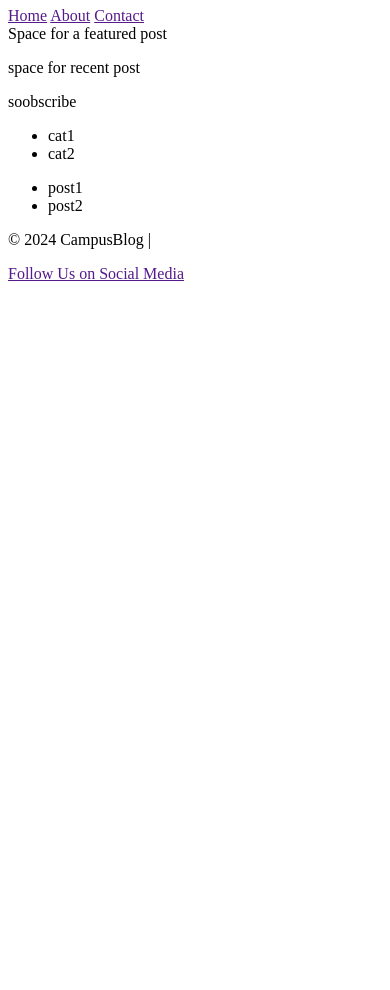
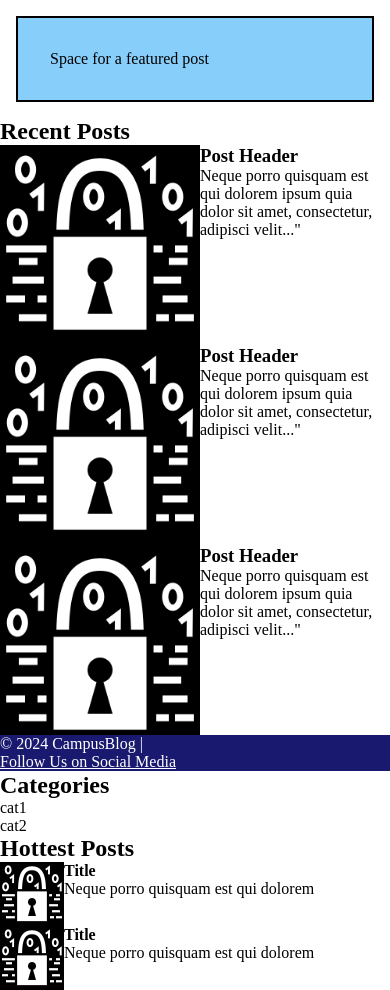
Before and after one commit to Chas-J-Fullstack-Norrland/WebbV1Boiler, a plain HTML site: page Index.html in a window 390 px wide. Shown: the part 73-1063 px from the top of the page. Before the commit the page ends 844 px from the top, so only its background shows below. Drawn offline with Linux system fonts and the light colour scheme; a script that the page names is missing.

Commit message:
Index Structure and responsive CSS

```diff
--- a/Index.html
+++ b/Index.html
@@ -4,13 +4,13 @@
     <meta charset='utf-8'>
     <title>Campus Blog</title>
     <meta name='viewport' content='width=device-width, initial-scale=1'>
-    <link rel='stylesheet' type='text/css' media='screen' href='main.css'>
+    <link rel='stylesheet' href='index.css'>
     <script src='main.js'></script>
 </head>
 <body>
-    <header>
+    <header class="bg-header text-light">
         <div>
-            <h1 class="logo">EventHub</h1>
+            <h1 class="logo">CampusBlog</h1>
         </div>
         <section>
             <nav class="nav">
@@ -21,31 +21,69 @@
         </section>
     </header>
     <main>
-        <section title="Featured">
-            Space for a featured post
+        <section class="featured-post" title="Featured">
+            <p>Space for a featured post</p>
         </section>
-        <div class="two-column-flex">
-            <section title="recent-posts"><p>space for recent post</p></section>
-            <div class="three-column-flex">
-                <section title="Subscribe"><p>soobscribe</p></section>
+        <div class="page-layout">
+            <section class="recent-posts" title="recent-posts">
+                <h2>Recent Posts</h2>
+                <card class="recent-post">
+                    <img  class="postimage" src="encrypted-channel.png" alt="Placeholder Postimg">
+                    <article>
+                        <h3>Post Header</h3>
+                        <p>Neque porro quisquam est qui dolorem ipsum quia dolor sit amet, consectetur, adipisci velit..."</p>
+                    </article>
+                </card>
+                <card class="recent-post">
+                    <img  class="postimage" src="encrypted-channel.png" alt="Placeholder Postimg">
+                    <article>
+                        <h3>Post Header</h3>
+                        <p>Neque porro quisquam est qui dolorem ipsum quia dolor sit amet, consectetur, adipisci velit..."</p>
+                    </article>
+                </card>
+                <card class="recent-post">
+                    <img  class="postimage" src="encrypted-channel.png" alt="Placeholder Postimg">
+                    <article>
+                        <h3>Post Header</h3>
+                        <p>Neque porro quisquam est qui dolorem ipsum quia dolor sit amet, consectetur, adipisci velit..."</p>
+                    </article>
+                </card>
+
+            </section>
+            <div class="three-row-flex">
+                <section title="Subscribe"><h2>Subscribe</h2></section>
                 <section title="Categories">
+                    <h2>Categories</h2>
                     <ul>
                         <li>cat1</li>
                         <li>cat2</li>
                     </ul>
                 </section>
                 <section title="Popular">
-                    <ul>
-                        <li>post1</li>
-                        <li>post2</li>
-                    </ul>
+                    <h2>Hottest Posts</h2>
+                    <card class="shortpost">
+                        <img  class="postimage" src="encrypted-channel.png" alt="Placeholder Postimg">
+                        <article>
+                            <h4>Title</h4>
+                            <p>Neque porro quisquam est qui dolorem</p>
+                        </article>
+
+                    </card>
+                    <card class="shortpost">
+                        <img  class="postimage" src="encrypted-channel.png" alt="Placeholder Postimg">
+                        <article>
+                            <h4>Title</h4>
+                            <p>Neque porro quisquam est qui dolorem</p>
+                        </article>
+
+                    </card>
                 </section>
             </section>
         </section>
 
 
     </main>
-    <footer class="text-light">
+    <footer class="bg-footer text-light">
         <div class="footer_container">
             <p>&copy 2024 CampusBlog |</p>
             <a href="">Follow Us on Social Media</a>
--- /dev/null
+++ b/index.css
@@ -0,0 +1,100 @@
+* {
+  box-sizing: border-box;
+  margin: 0;
+  padding: 0;
+}
+
+.bg-header { background-color: #2563eb;
+}
+
+.bg-hero { background-color: #4074c8; }
+.bg-event { background-color: #c86240; }
+.bg-footer { background-color: midnightblue; }
+.text-light { color: #ffffff; }
+.text-dark { color: #1f2937; }
+
+
+header{
+    border: 2px solid black;
+    margin-bottom: 20px;
+}
+
+.featured-post{
+    background-color: lightskyblue;
+    border: 2px solid black;
+    padding: 2rem;
+    margin: 1rem;
+}
+
+
+.nav{
+    display: flex;
+
+}
+.nav a {
+    color: #ffffff;
+    margin:5px;
+}
+
+.page-layout{
+    display:flex;
+    flex-direction: column;
+}
+
+.recent-posts{
+    display: flex;
+    flex-direction: column;
+}
+
+.recent-post{
+    max-height: 30%;
+    display: flex;
+}
+
+.recent-post .postimage{
+  display: block;
+  max-width:612px;
+  max-height:200px;
+  width: auto;
+  height: auto;
+}
+
+.shortpost{
+    max-height: 30%;
+    display: flex;
+}
+.shortpost img{
+      display: block;
+    max-width:64px;
+    max-height:64px;
+    width: auto;
+    height: auto;
+}
+
+
+footer{
+    position: fixed;
+    bottom: 0;
+    width: 100%;
+}
+footer a{
+    color: white;
+}
+
+
+@media (width>768px){
+    .page-layout{
+        flex-direction: row;
+    }
+    .recent-posts{
+        flex: 80%;
+        justify-items: center;
+    }
+    .three-row-flex{
+        flex:20%;
+        justify-items: right;
+    }
+
+
+
+}
```
Also changed, not shown: encrypted-channel.png (added).
